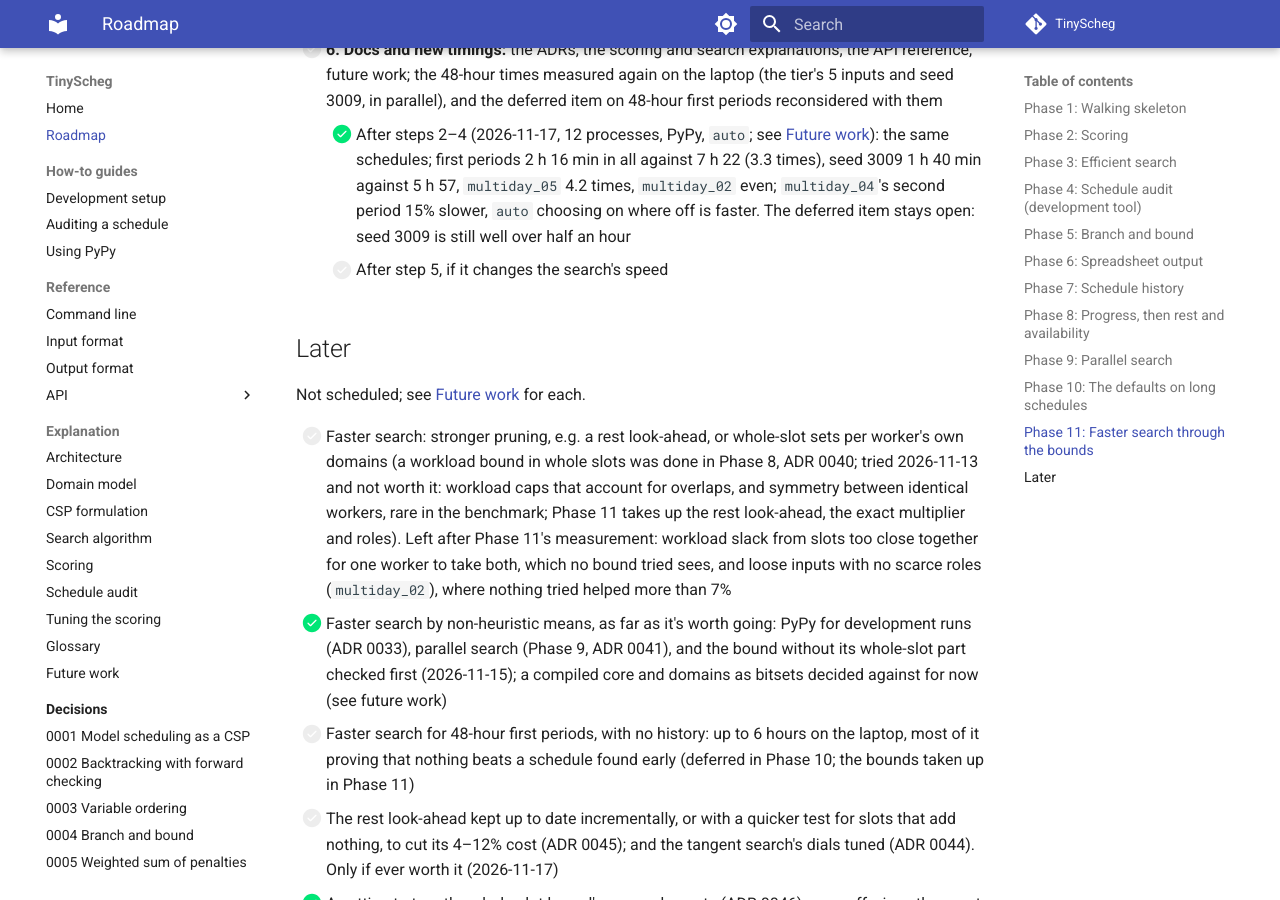
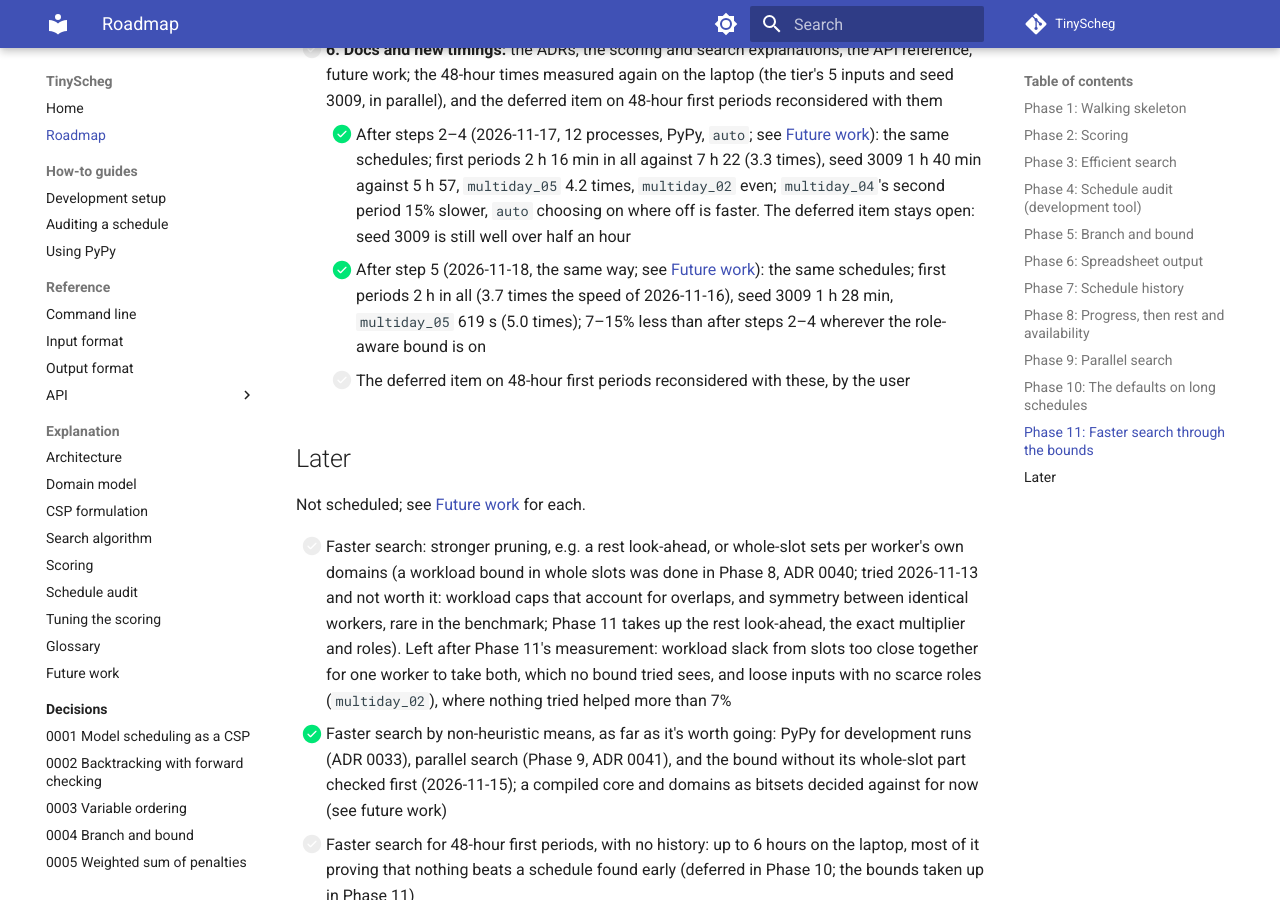
Before and after one commit to 3-kids-wearing-a-trenchcoat/TinyScheg, an MkDocs documentation site: the page built from docs/roadmap.md, in a window 1280 px wide and 900 px high, scrolled down 9846 px. Built offline with MkDocs 1.6.1 and Material for MkDocs 9.7.7, drawn with Linux system fonts in a browser that asks for light colours; comment, search, counter and statistics services are not loaded.

Commit message:
Docs: the 48-hour times after Phase 11 step 5 (first periods 2 h in all, 3.7 times faster than before Phase 11; seed 3009 1 h 28 min; the same schedules)
Co-Authored-By: Claude Opus 5.5 <noreply@anthropic.com>
Claude-Session: https://claude.ai/code/session_01F2KXFqzbHQdADpTZjkZwjF

```diff
--- a/docs/roadmap.md
+++ b/docs/roadmap.md
@@ -336,7 +336,11 @@ user's approval first.
       periods 2 h 16 min in all against 7 h 22 (3.3 times), seed 3009 1 h 40 min against 5 h 57, `multiday_05` 4.2
       times, `multiday_02` even; `multiday_04`'s second period 15% slower, `auto` choosing on where off is faster.
       The deferred item stays open: seed 3009 is still well over half an hour
-    - [ ] After step 5, if it changes the search's speed
+    - [x] After step 5 (2026-11-18, the same way; see
+      [Future work](explanation/future-work.md#after-phase-11s-step-5-2026-11-18)): the same schedules; first periods
+      2 h in all (3.7 times the speed of 2026-11-16), seed 3009 1 h 28 min, `multiday_05` 619 s (5.0 times); 7–15% less
+      than after steps 2–4 wherever the role-aware bound is on
+    - [ ] The deferred item on 48-hour first periods reconsidered with these, by the user
 
 ## Later
 
```
Also changed, not shown: docs/explanation/future-work.md (+23 -0 lines).
